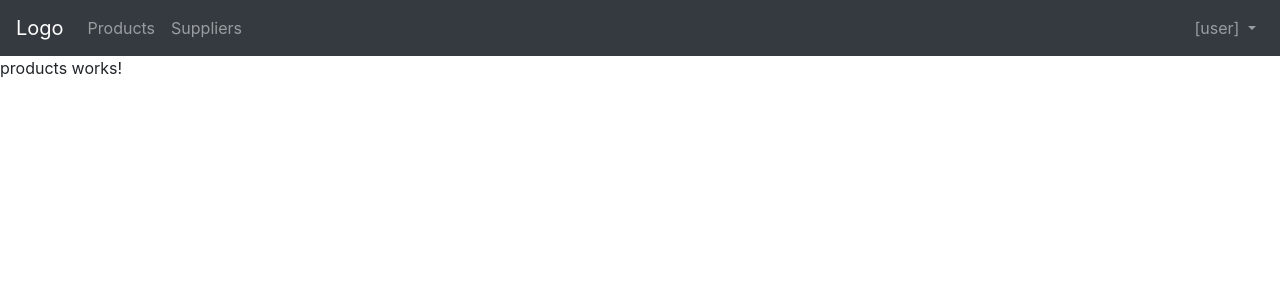
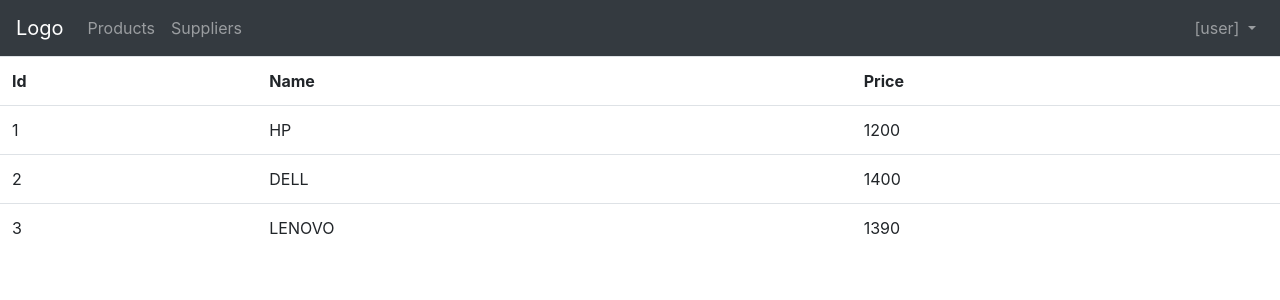
Before and after one commit to amirensit/pocs, an Angular app in the folder mohamed-youssfi-pocs-courses/keycloak/angularFrontApp/: page /products in a window 1280 px wide. Shown: the top 300 px of the page. Built offline with nearby package versions, Linux system fonts and the light colour scheme.

Commit message:
part 7 keycloak done

```diff
--- a/mohamed-youssfi-pocs-courses/keycloak/angularFrontApp/src/app/products/products.component.html
+++ b/mohamed-youssfi-pocs-courses/keycloak/angularFrontApp/src/app/products/products.component.html
@@ -1 +1,12 @@
-<p>products works!</p>
+<table class="table">
+    <tr>
+        <th>Id</th>
+        <th>Name</th>
+        <th>Price</th>
+    </tr>
+    <tr *ngFor="let product of products">
+        <td>{{product.id}}</td>
+        <td>{{product.name}}</td>
+        <td>{{product.price}}</td>
+    </tr>
+</table>
```
